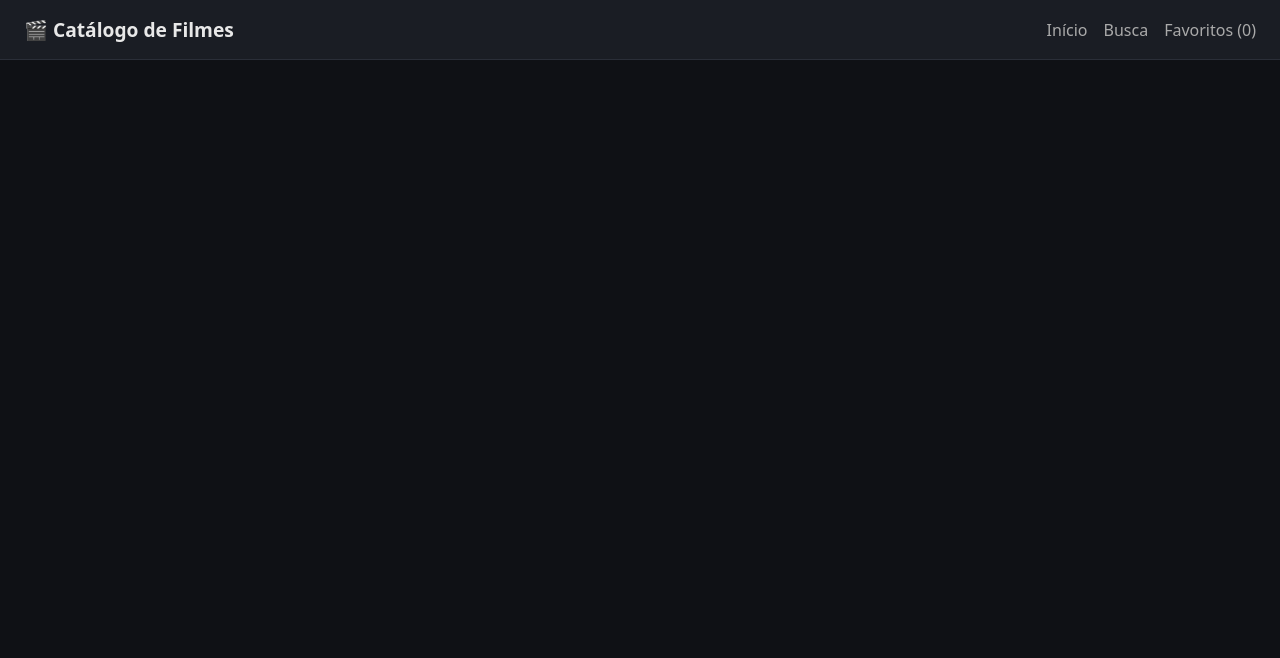
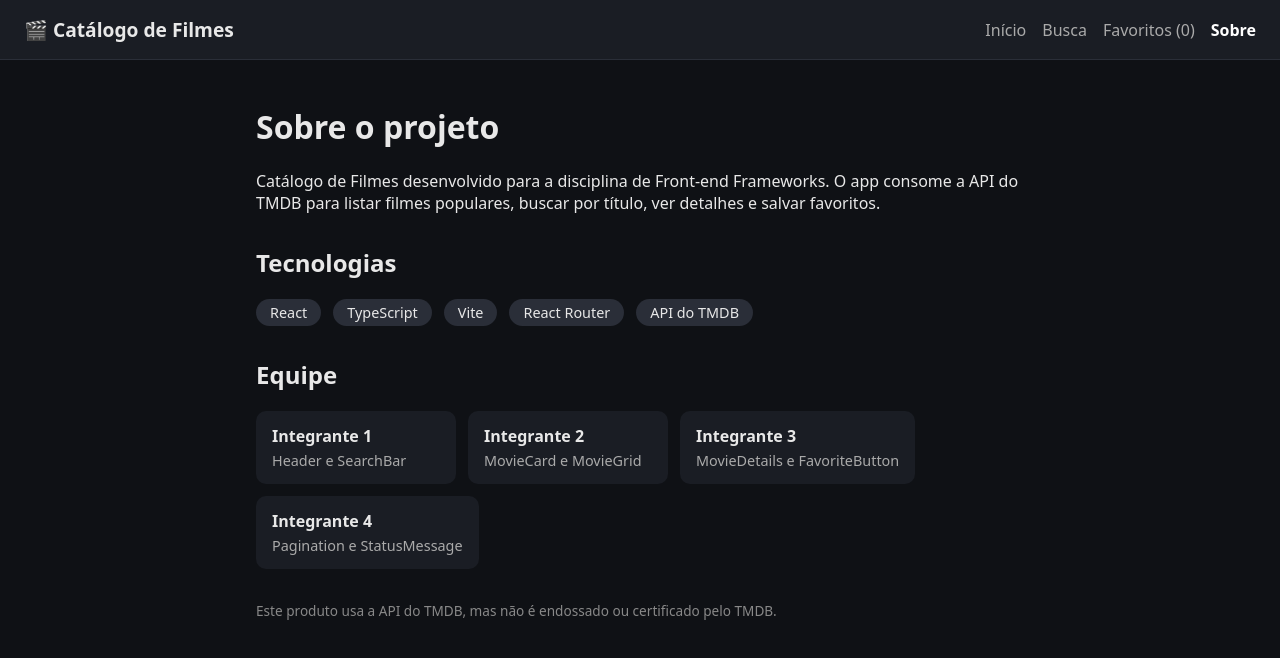
Before and after one commit to joaovictorgit7/Catalogo_de_Filmes, a React (Vite) app: page /sobre in a window 1280 px wide. Shown: the top 658 px of the page. Built offline with nearby package versions, Linux system fonts and the light colour scheme.

Commit message:
feat: adiciona pagina sobre

```diff
--- a/src/App.tsx
+++ b/src/App.tsx
@@ -4,6 +4,7 @@ import Home from "./pages/Home";
 import Details from "./pages/Details";
 import Search from "./pages/Search";
 import Favorites from "./pages/Favorites";
+import About from "./pages/About";
 
 function App() {
   return (
@@ -14,6 +15,7 @@ function App() {
         <Route path="/filme/:id" element={<Details />} />
         <Route path="/busca" element={<Search />} />
         <Route path="/favoritos" element={<Favorites />} />
+        <Route path="/sobre" element={<About />} />
       </Routes>
     </>
   );
--- a/src/components/Header.tsx
+++ b/src/components/Header.tsx
@@ -11,11 +11,10 @@ function Header() {
       </NavLink>
 
       <nav className="header__nav">
-        <NavLink to="/" end>
-          Início
-        </NavLink>
+        <NavLink to="/" end>Início</NavLink>
         <NavLink to="/busca">Busca</NavLink>
         <NavLink to="/favoritos">Favoritos ({favorites.length})</NavLink>
+        <NavLink to="/sobre">Sobre</NavLink>
       </nav>
     </header>
   );
--- a/src/index.css
+++ b/src/index.css
@@ -214,3 +214,42 @@ a {
   opacity: 0.4;
   cursor: not-allowed;
 }
+
+.about {
+  max-width: 800px;
+}
+.about h2 {
+  margin-top: 32px;
+}
+.about__tags,
+.about__members {
+  display: flex;
+  gap: 12px;
+  flex-wrap: wrap;
+  padding: 0;
+  list-style: none;
+}
+.about__tags li {
+  background: #2a2e38;
+  padding: 4px 14px;
+  border-radius: 999px;
+  font-size: 0.9rem;
+}
+.about__members li {
+  display: flex;
+  flex-direction: column;
+  gap: 4px;
+  min-width: 200px;
+  padding: 14px 16px;
+  background: #1a1d24;
+  border-radius: 10px;
+}
+.about__members span {
+  color: #aaa;
+  font-size: 0.9rem;
+}
+.about__credit {
+  margin-top: 32px;
+  color: #888;
+  font-size: 0.85rem;
+}
--- /dev/null
+++ b/src/pages/About.tsx
@@ -0,0 +1,50 @@
+interface Member {
+  name: string;
+  components: string[];
+}
+
+const members: Member[] = [
+  { name: "Integrante 1", components: ["Header", "SearchBar"] },
+  { name: "Integrante 2", components: ["MovieCard", "MovieGrid"] },
+  { name: "Integrante 3", components: ["MovieDetails", "FavoriteButton"] },
+  { name: "Integrante 4", components: ["Pagination", "StatusMessage"] },
+];
+
+const technologies = ["React", "TypeScript", "Vite", "React Router", "API do TMDB"];
+
+function About() {
+  return (
+    <main className="about">
+      <h1>Sobre o projeto</h1>
+      <p>
+        Catálogo de Filmes desenvolvido para a disciplina de Front-end
+        Frameworks. O app consome a API do TMDB para listar filmes populares,
+        buscar por título, ver detalhes e salvar favoritos.
+      </p>
+
+      <h2>Tecnologias</h2>
+      <ul className="about__tags">
+        {technologies.map((tech) => (
+          <li key={tech}>{tech}</li>
+        ))}
+      </ul>
+
+      <h2>Equipe</h2>
+      <ul className="about__members">
+        {members.map((member) => (
+          <li key={member.name}>
+            <strong>{member.name}</strong>
+            <span>{member.components.join(" e ")}</span>
+          </li>
+        ))}
+      </ul>
+
+      <p className="about__credit">
+        Este produto usa a API do TMDB, mas não é endossado ou certificado pelo
+        TMDB.
+      </p>
+    </main>
+  );
+}
+
+export default About;
```
